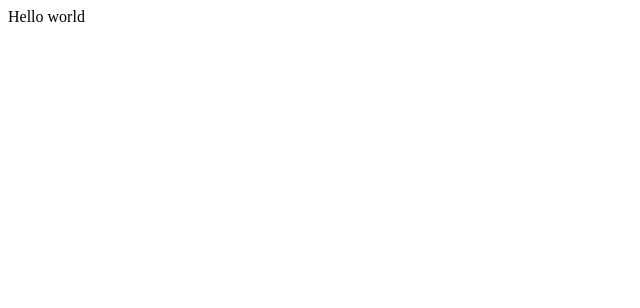
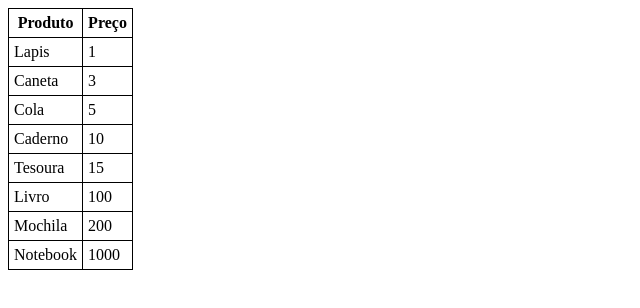
Before and after one commit to eduresende/vue-cart-sample, a Vue app: page / in a window 1280 px wide. Shown: the top 308 px of the page, without its empty margins (0-640 px from the left). Built offline with nearby package versions, Linux system fonts and the light colour scheme.

Commit message:
show products list

```diff
--- a/src/App.vue
+++ b/src/App.vue
@@ -1,9 +1,32 @@
 <template>
-  <div id='app'>Hello world</div>
+  <div id='app'>
+    <ProductList :products='allProducts' />
+  </div>
 </template>
 
 <script>
+  import ProductList from './components/ProductList';
+
   export default {
-    name: 'App'
+    name: 'App',
+
+    components: {
+      ProductList
+    },
+
+    data() {
+      return {
+        allProducts: [
+          { id: 1, title: 'Lapis', price: 1, },
+          { id: 2, title: 'Caneta', price: 3, },
+          { id: 3, title: 'Cola', price: 5, },
+          { id: 4, title: 'Caderno', price: 10, },
+          { id: 5, title: 'Tesoura', price: 15, },
+          { id: 6, title: 'Livro', price: 100, },
+          { id: 7, title: 'Mochila', price: 200, },
+          { id: 8, title: 'Notebook', price: 1000 },
+        ]
+      }
+    }
   }
 </script>
--- /dev/null
+++ b/src/components/ProductList.vue
@@ -0,0 +1,42 @@
+<template>
+  <div>
+    <table>
+      <thead>
+        <th>Produto</th>
+        <th>Preço</th>
+      </thead>
+      <tbody>
+        <ProductListItem
+          v-for="product in products"
+          :product="product"
+          :key="product.id"
+        />
+      </tbody>
+    </table>
+    </div>
+</template>
+
+<script>
+  import ProductListItem from './ProductListItem';
+
+  export default {
+    name: 'ProductList',
+
+    components: {
+      ProductListItem
+    },
+
+    props: ['products']
+  }
+</script>
+
+<style>
+  table, th, tr, td {
+    border: 1px solid black;
+    border-collapse: collapse;
+  }
+
+  th, td {
+    padding: 5px;
+  }
+</style>
--- /dev/null
+++ b/src/components/ProductListItem.vue
@@ -0,0 +1,13 @@
+<template>
+  <tr>
+    <td>{{product.title}}</td>
+    <td>{{product.price}}</td>
+  </tr>
+</template>
+
+<script>
+  export default {
+    name: 'ProductListItem',
+    props: ['product']
+  }
+</script>
```
